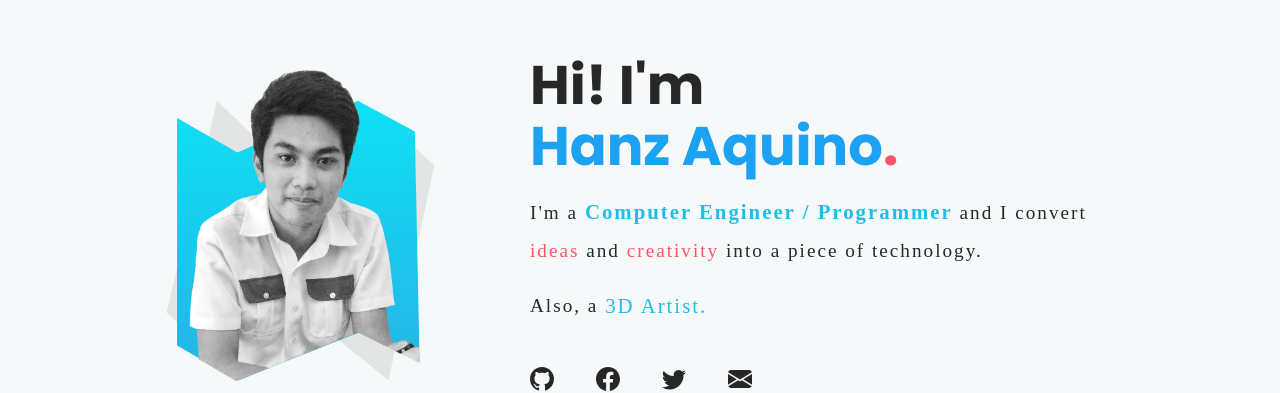
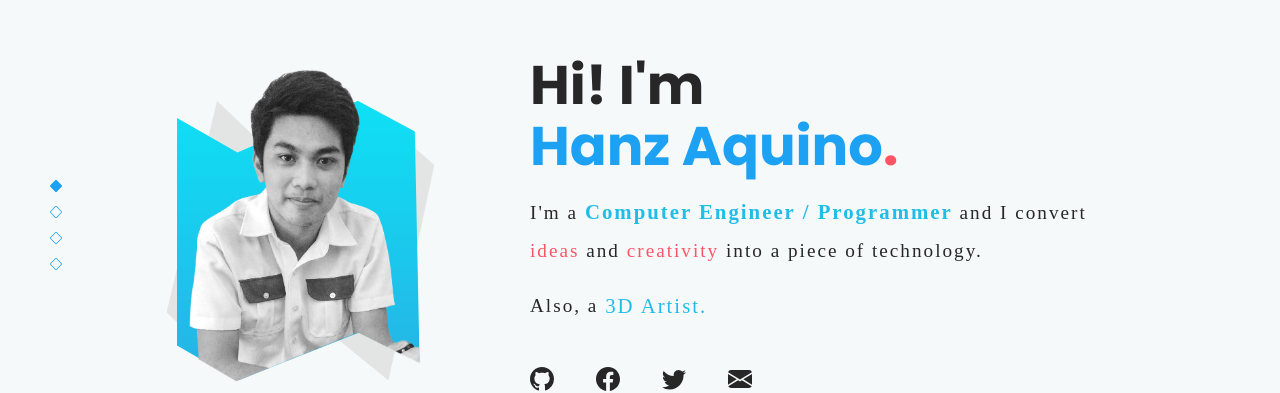
Before and after one commit to hanzzakino/hanzz, a Next.js app: page / in a window 1280 px wide. Shown: the part 175-568 px from the top of the page. Built offline with nearby package versions, Linux system fonts and the light colour scheme.

Commit message:
Added Section Indicator

```diff
--- /dev/null
+++ b/components/shared/sectionIndicator.jsx
@@ -0,0 +1,35 @@
+import styles from '../../styles/shared/SectionIndicator.module.css'
+import { useSettingsContext } from '../../context/SettingsContext'
+import { BsDiamondFill, BsDiamond } from 'react-icons/bs'
+
+export default function SectionIndicator({ sections }) {
+    const { theme } = useSettingsContext()
+
+    return (
+        <div className={styles.sectionIndicatorContainer}>
+            {/* <div className={styles.leftLine2}></div> */}
+            <div>
+                {sections.sectionList &&
+                    sections.sectionList.map((sectionTitle, index) => (
+                        <div
+                            className={styles.indicatorContainer}
+                            key={sectionTitle + '001'}
+                        >
+                            {index === sections.currentSection ? (
+                                <BsDiamondFill
+                                    className={styles.icon}
+                                    key={sectionTitle + '002'}
+                                />
+                            ) : (
+                                <BsDiamond
+                                    className={styles.icon}
+                                    key={sectionTitle + '002'}
+                                />
+                            )}
+                        </div>
+                    ))}
+            </div>
+            {/* <div className={styles.leftLine}></div> */}
+        </div>
+    )
+}
--- a/pages/index.jsx
+++ b/pages/index.jsx
@@ -6,9 +6,16 @@ import Navbar from '../components/navbar'
 import AnimatedBackground from '../components/shared/animatedBackground'
 import { useSettingsContext } from '../context/SettingsContext'
 import Skills from '../components/skills'
+import SectionIndicator from '../components/shared/sectionIndicator'
 
 export default function Home() {
     const { theme } = useSettingsContext()
+    const [sections, setSections] = useState({
+        currentSection: 0,
+        sectionList: ['Introduction', 'Skills', 'Projects', 'More...'],
+    })
+
+    const { currentSection, numberOfSections } = sections
 
     return (
         <div>
@@ -18,13 +25,13 @@ export default function Home() {
             </Head>
 
             <main className={styles.mainContainer + ' ' + theme}>
-                {/* <AnimatedBackground
+                <AnimatedBackground
                     speedMultiplier={0.9}
                     opacity={0.25}
                     maxBlur={6}
                     enableBlur
-                /> */}
-
+                />
+                <SectionIndicator sections={sections} />
                 <Introduction />
                 <Skills />
 
--- a/styles/Introduction.module.css
+++ b/styles/Introduction.module.css
@@ -3,7 +3,7 @@
     height: 100vh;
     display: flex;
     align-items: center;
-    /* position: absolute; */
+    position: relative;
     flex-direction: column;
     justify-content: center;
     overflow: hidden;
--- a/styles/Skills.module.css
+++ b/styles/Skills.module.css
@@ -3,10 +3,10 @@
     height: 100vh;
     display: flex;
     align-items: center;
-    /* position: absolute; */
+    position: relative;
     flex-direction: column;
     justify-content: center;
     overflow: hidden;
 
-    background-color: rgb(50, 161, 205);
+    background-color: rgb(6, 41, 58);
 }
--- /dev/null
+++ b/styles/shared/SectionIndicator.module.css
@@ -0,0 +1,63 @@
+.sectionIndicatorContainer {
+    height: 100%;
+    position: fixed;
+    display: flex;
+    align-items: center;
+    flex-flow: column;
+    justify-content: center;
+    /* background-color: white; */
+    animation: slowShow 1.2s ease-in;
+    margin-left: 3.6vw;
+}
+
+/* @keyframes appearFromLeft {
+    0% {
+        transform: translateX(-260px);
+    }
+    100% {
+        transform: translateX(0px);
+    }
+}
+*/
+@keyframes slowShow {
+    0% {
+        opacity: 0%;
+    }
+    60% {
+        opacity: 0%;
+    }
+    100% {
+        opacity: 100%;
+    }
+}
+
+.indicatorContainer {
+    display: flex;
+    flex-flow: row;
+    align-items: center;
+    justify-content: center;
+    margin: 14px 0 14px 0;
+    width: 20px;
+    /* background-color: yellow; */
+    overflow: hidden;
+    transition: 0.2s;
+}
+.indicatorContainer .icon {
+    /* position: absolute; */
+    color: rgb(29, 161, 242);
+    font-size: 0.75rem;
+}
+
+.leftLine {
+    bottom: 0;
+    left: 3.2vw;
+    width: 1px;
+    height: 32vh;
+    background-color: rgb(29, 161, 242);
+}
+.leftLine2 {
+    bottom: 0;
+    left: 3.2vw;
+    width: 1px;
+    height: 32vh;
+}
```
